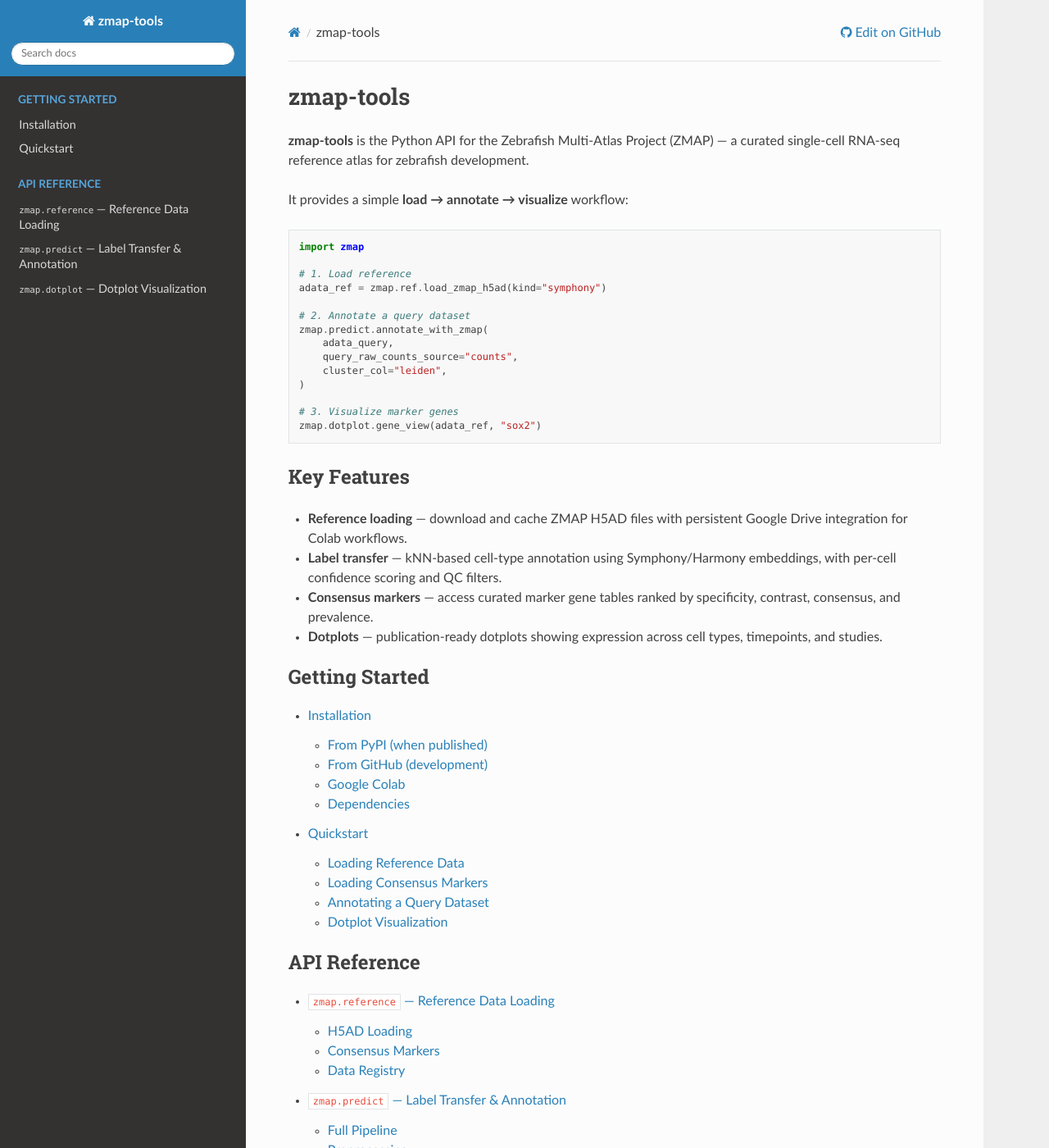
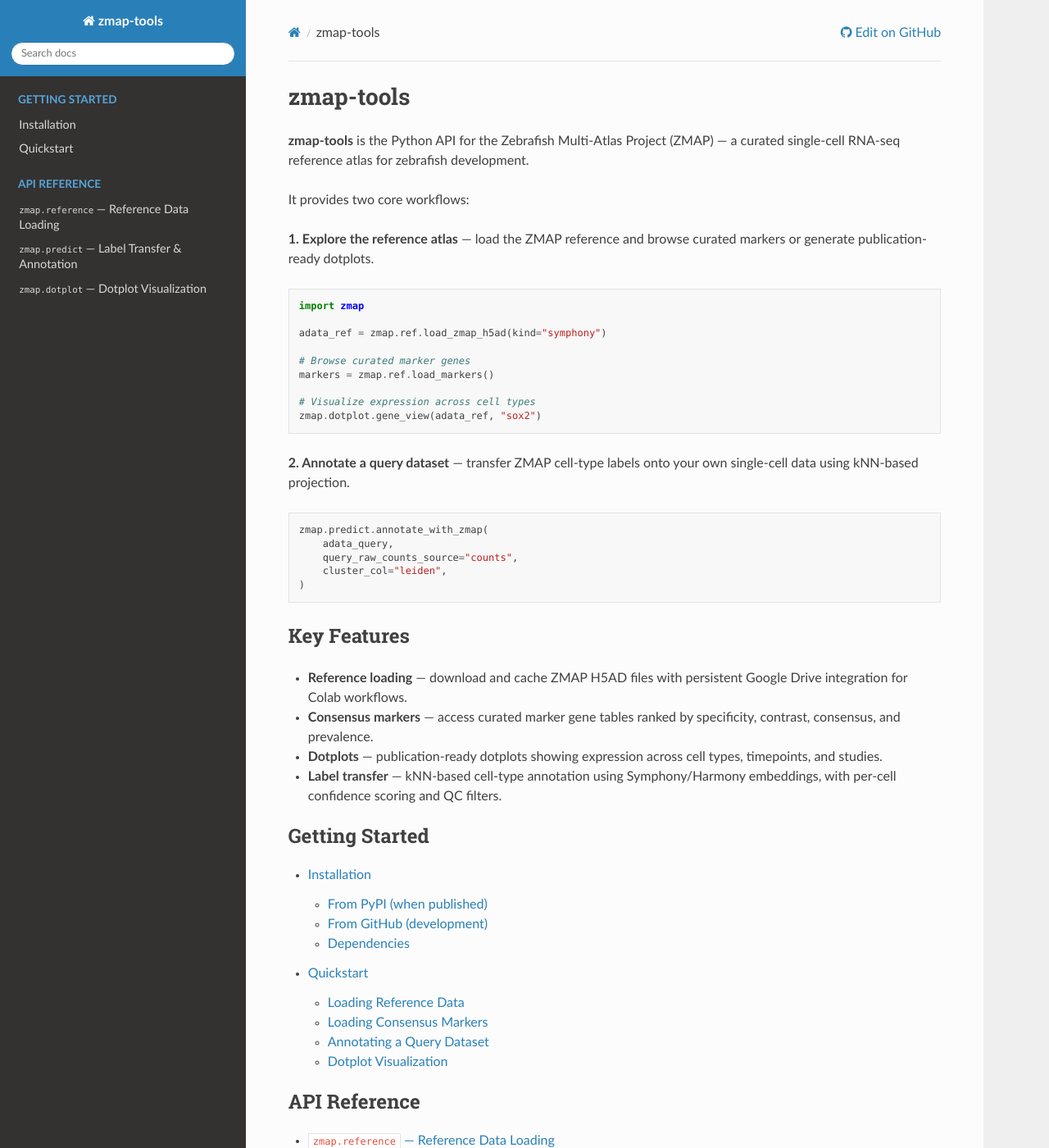
Before and after one commit to WagnerLabUCSF/zmap-tools, a Sphinx documentation site: the page built from docs/index.rst, in a window 1280 px wide and 1400 px high. Shown: the whole window at 82% size. Built offline with Sphinx 7.4.7 and the Read the Docs theme 3.1.0, drawn with Linux system fonts in a browser that asks for light colours.

Commit message:
update rtd pages

```diff
--- a/docs/index.rst
+++ b/docs/index.rst
@@ -4,38 +4,45 @@
 **zmap-tools** is the Python API for the Zebrafish Multi-Atlas Project (ZMAP) —
 a curated single-cell RNA-seq reference atlas for zebrafish development.
 
-It provides a simple **load → annotate → visualize** workflow:
+It provides two core workflows:
+
+**1. Explore the reference atlas** — load the ZMAP reference and browse
+curated markers or generate publication-ready dotplots.
 
 .. code-block:: python
 
    import zmap
 
-   # 1. Load reference
    adata_ref = zmap.ref.load_zmap_h5ad(kind="symphony")
 
-   # 2. Annotate a query dataset
+   # Browse curated marker genes
+   markers = zmap.ref.load_markers()
+
+   # Visualize expression across cell types
+   zmap.dotplot.gene_view(adata_ref, "sox2")
+
+**2. Annotate a query dataset** — transfer ZMAP cell-type labels onto your
+own single-cell data using kNN-based projection.
+
+.. code-block:: python
+
    zmap.predict.annotate_with_zmap(
        adata_query,
        query_raw_counts_source="counts",
        cluster_col="leiden",
    )
 
-   # 3. Visualize marker genes
-   zmap.dotplot.gene_view(adata_ref, "sox2")
-
-
 Key Features
 ------------
 
 - **Reference loading** — download and cache ZMAP H5AD files with persistent
   Google Drive integration for Colab workflows.
-- **Label transfer** — kNN-based cell-type annotation using Symphony/Harmony
-  embeddings, with per-cell confidence scoring and QC filters.
 - **Consensus markers** — access curated marker gene tables ranked by
   specificity, contrast, consensus, and prevalence.
 - **Dotplots** — publication-ready dotplots showing expression across
   cell types, timepoints, and studies.
-
+- **Label transfer** — kNN-based cell-type annotation using Symphony/Harmony
+  embeddings, with per-cell confidence scoring and QC filters.
 
 .. toctree::
    :maxdepth: 2
@@ -52,7 +59,6 @@
    api/predict
    api/dotplot
 
-
 Indices and tables
 ==================
 
--- a/docs/quickstart.rst
+++ b/docs/quickstart.rst
@@ -9,7 +9,7 @@
 ----------------------
 
 The :func:`~zmap.reference.load_zmap_h5ad` function downloads and caches
-ZMAP reference H5AD files. On Google Colab with Drive mounted, files persist
+ZMAP reference H5AD files. On Google Colab with Drive mounted, cache persists
 across sessions.
 
 .. code-block:: python
```
Also changed, not shown: docs/installation.rst (+0 -13 lines).
